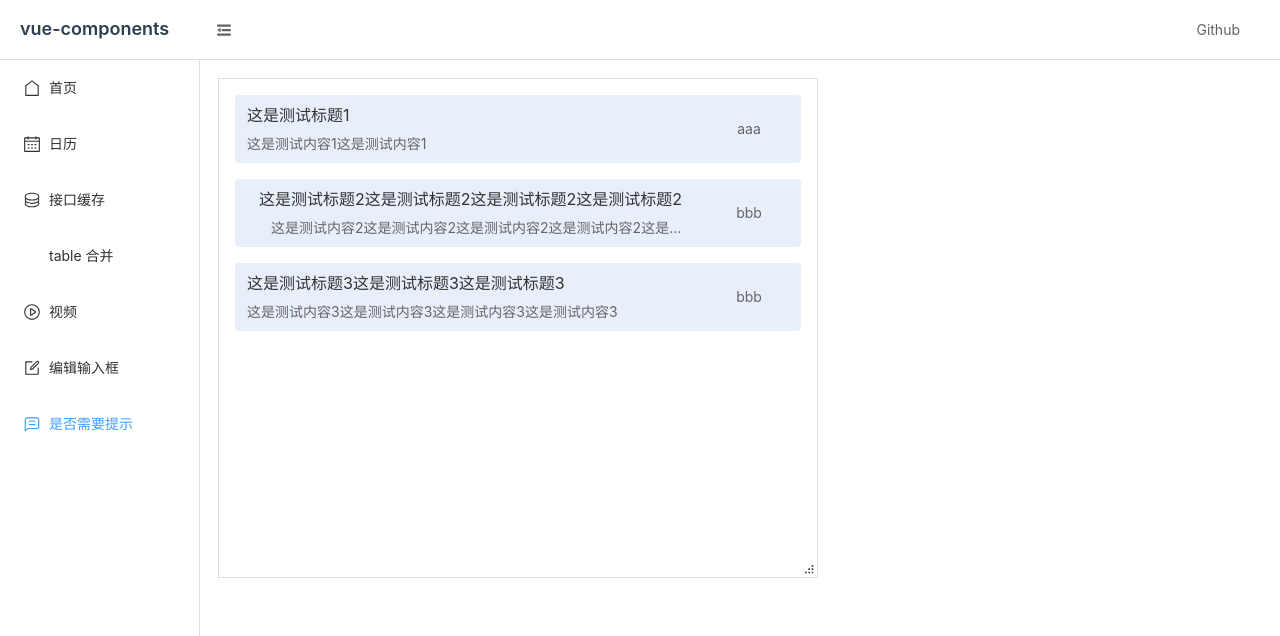
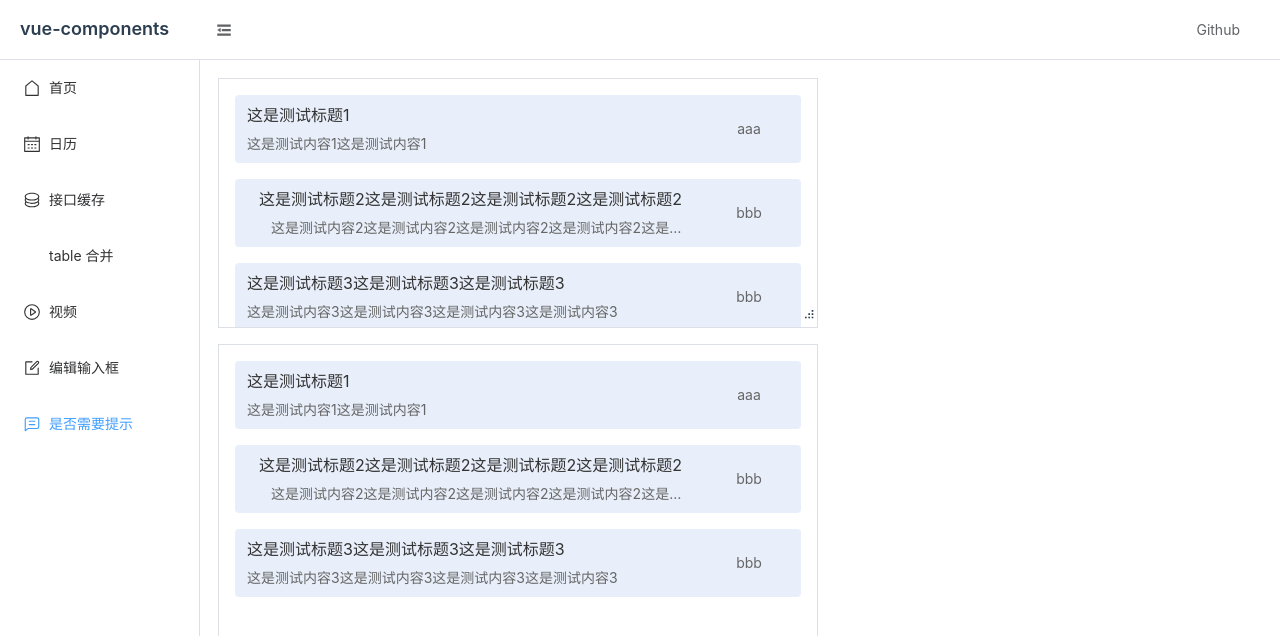
Before and after one commit to fxss5201/vue-components, a Vue app: page /#/tooltip in a window 1280 px wide. Shown: the top 636 px of the page. Built offline with nearby package versions, Linux system fonts and the light colour scheme.

Commit message:
feat: 调整 ResizeCard 组件

```diff
--- a/src/components/ResizeCard.vue
+++ b/src/components/ResizeCard.vue
@@ -6,14 +6,15 @@
       height: resizeCardHeight + 'px'
     }">
     <slot />
-    <div class="resize-card__resize" v-if="props.resize" ref="handleResizeEl">
+    <div class="resize-card__resize" v-if="props.resize" ref="handleResizeEl" :style="{ right: `${handleResizeElRight + 2}px` }">
       <svg t="1728634259531" class="icon" viewBox="0 0 1024 1024" version="1.1" xmlns="http://www.w3.org/2000/svg" p-id="18172" width="200" height="200"><path d="M938.666667 938.666667 853.333333 938.666667 853.333333 853.333333 938.666667 853.333333 938.666667 938.666667M938.666667 768 853.333333 768 853.333333 682.666667 938.666667 682.666667 938.666667 768M768 938.666667 682.666667 938.666667 682.666667 853.333333 768 853.333333 768 938.666667M768 768 682.666667 768 682.666667 682.666667 768 682.666667 768 768M597.333333 938.666667 512 938.666667 512 853.333333 597.333333 853.333333 597.333333 938.666667M938.666667 597.333333 853.333333 597.333333 853.333333 512 938.666667 512 938.666667 597.333333Z" p-id="18173"></path></svg>
     </div>
   </div>
 </template>
 
 <script lang="ts" setup>
-import { nextTick, watch, ref } from 'vue';
+import { nextTick, watch, ref } from 'vue'
+import { getScrollbarWidth } from '@/utils/getScrollbarWidth'
 
 const props = withDefaults(
   defineProps<{
@@ -24,6 +25,9 @@ const props = withDefaults(
     maxWidth?: number
     maxHeight?: number
     resize?: boolean
+    autoWatchScroll?: boolean
+    isScroll?: boolean
+    immediateEmit?: boolean
   }>(),
   {
     defaultWidth: 600,
@@ -32,7 +36,12 @@ const props = withDefaults(
     minHeight: 100,
     maxWidth: 1000,
     maxHeight: 800,
-    resize: true
+    resize: true,
+    // 是否自动监听滚动条的变化，默认自动监听调整右下角拖拽图表位置，设置为false时，需要手动设置isScroll属性
+    autoWatchScroll: true,
+    isScroll: false,
+    // 是否立即触发resize事件，默认为false会在拖动结束时触发resize事件，设置为true时，会在拖动过程中触发resize事件
+    immediateEmit: false
   }
 )
 const emit = defineEmits<{
@@ -103,6 +112,13 @@ function resizeFn (e: MouseEvent) {
       resizeCardWidth.value = width
       resizeCardHeight.value = height
 
+      if (props.immediateEmit) {
+        emit('reisze', {
+          width: resizeCardWidth.value,
+          height: resizeCardHeight.value
+        })
+      }
+
       startX = currentX
       startY = currentY
     }
@@ -123,18 +139,37 @@ function mouseupFn () {
   document.removeEventListener('mousemove', resizeMoveFn.value)
   document.removeEventListener('mouseup', mouseupFn)
 }
+
+const scrollbarWidth = getScrollbarWidth()
+const handleResizeElRight = ref(0)
+watch(
+  () => props.isScroll,
+  (newVal) => {
+    if (!props.autoWatchScroll) {
+      nextTick(() => {
+        if (newVal) {
+          handleResizeElRight.value = scrollbarWidth
+        } else {
+          handleResizeElRight.value = 0
+        }
+      })
+    }
+  },
+  {
+    immediate: true
+  }
+)
 </script>
 
 <style lang="scss" scoped>
 .resize-card {
   position: relative;
+  overflow: hidden auto;
   .resize-card__resize {
     position: absolute;
-    right: 2px;
     bottom: 2px;
     z-index: 1;
     width: 20px;
-    height: 20px;
     cursor: se-resize;
     .icon {
       width: 20px;
--- a/src/utils/elementEllipsis.ts
+++ b/src/utils/elementIsEllipsis.ts
@@ -7,7 +7,7 @@ import { getLayoutPadding } from "./getLayout"
  * @param {HTMLElement} element - 要检查的 HTMLElement。
  * @returns {boolean} 如果需要省略号则返回 true，否则返回 false。
  */
-export function elementEllipsis(element: HTMLElement) {
+export function elementIsEllipsis(element: HTMLElement): boolean {
   const range = document.createRange()
   range.setStart(element, 0)
   range.setEnd(element, element.childNodes.length)
--- /dev/null
+++ b/src/utils/elementIsScroll.ts
@@ -0,0 +1,32 @@
+/**
+ * 检查给定的 HTMLElement 是否具有水平或垂直滚动条
+ * @param {HTMLElement} element - 要检查的元素
+ * @returns {Object} - 一个包含两个布尔值的对象，分别表示元素是否具有水平和垂直滚动条
+ */
+export function elementIsScroll(element: HTMLElement) {
+  const { scrollWidth, clientWidth, scrollHeight, clientHeight } = element
+  return {
+    x: scrollWidth > clientWidth,
+    y: scrollHeight > clientHeight
+  }
+}
+
+/**
+ * 检查给定的 HTMLElement 是否具有水平滚动条
+ * @param {HTMLElement} element - 要检查的元素
+ * @returns {boolean} - 如果元素具有水平滚动条，则返回 true，否则返回 false
+ */
+export function elementIsScrollX(element: HTMLElement) {
+  const { scrollWidth, clientWidth } = element
+  return scrollWidth > clientWidth
+}
+
+/**
+ * 检查给定的 HTMLElement 是否具有垂直滚动条
+ * @param {HTMLElement} element - 要检查的元素
+ * @returns {boolean} - 如果元素具有垂直滚动条，则返回 true，否则返回 false
+ */
+export function elementIsScrollY(element: HTMLElement) {
+  const { scrollHeight, clientHeight } = element
+  return scrollHeight > clientHeight
+}
--- a/src/utils/getLayout.ts
+++ b/src/utils/getLayout.ts
@@ -20,27 +20,3 @@ export function getLayoutPadding (el: HTMLElement) {
     bottom: paddingBottom,
   }
 }
-
-/**
- * 获取浏览器滚动条的宽度
- * @returns {number} 滚动条的宽度（像素）
- */
-export function getScrollbarWidth () {
-  // 创建一个临时的div元素
-  const div = document.createElement('div')
-  // 设置div的样式，使其具有滚动条
-  div.style.overflowY = 'scroll'
-  div.style.width = '50px'
-  div.style.height = '50px'
-  // 设置div的位置，使其不可见
-  div.style.position = 'absolute'
-  div.style.top = '-9999px'
-  // 将div添加到文档中
-  document.body.appendChild(div)
-  // 获取div的滚动条宽度
-  const scrollbarWidth = div.offsetWidth - div.clientWidth
-  // 移除div
-  document.body.removeChild(div)
-  // 返回滚动条宽度
-  return scrollbarWidth
-}
--- /dev/null
+++ b/src/utils/getScrollbarWidth.ts
@@ -0,0 +1,23 @@
+/**
+ * 获取浏览器滚动条的宽度
+ * @returns {number} 滚动条的宽度（像素）
+ */
+export function getScrollbarWidth () {
+  // 创建一个临时的div元素
+  const div = document.createElement('div')
+  // 设置div的样式，使其具有滚动条
+  div.style.overflowY = 'scroll'
+  div.style.width = '50px'
+  div.style.height = '50px'
+  // 设置div的位置，使其不可见
+  div.style.position = 'absolute'
+  div.style.top = '-9999px'
+  // 将div添加到文档中
+  document.body.appendChild(div)
+  // 获取div的滚动条宽度
+  const scrollbarWidth = div.offsetWidth - div.clientWidth
+  // 移除div
+  document.body.removeChild(div)
+  // 返回滚动条宽度
+  return scrollbarWidth
+}
--- a/src/views/TooltipView.vue
+++ b/src/views/TooltipView.vue
@@ -1,6 +1,37 @@
 <template>
-  <ResizeCard class="resize-box" @reisze="handleResize">
+  <ResizeCard class="resize-box" :default-height="250">
     <div class="list-box">
+      <div class="list-item" v-for="item in list" :key="item.id">
+        <div class="item-left">
+          <el-tooltip
+            effect="dark"
+            :content="item.title"
+            placement="top-start"
+            :disabled="tooltipDisabled"
+          >
+            <div class="item-title" @mouseenter="mouseenterFn" @mouseleave="mouseleaveFn">
+              {{ item.title }}
+            </div>
+          </el-tooltip>
+          <el-tooltip
+            effect="dark"
+            :content="item.content"
+            placement="top-start"
+            :disabled="tooltipDisabled"
+          >
+            <div class="item-content" @mouseenter="mouseenterFn" @mouseleave="mouseleaveFn">
+              {{ item.content }}
+            </div>
+          </el-tooltip>
+        </div>
+        <div class="item-right">
+          <div class="item-tag">{{ item.tag }}</div>
+        </div>
+      </div>
+    </div>
+  </ResizeCard>
+  <ResizeCard class="resize-box" @reisze="handleResize" :autoWatchScroll="false" :is-scroll="resizeCardIsScroll" style="margin-top: 16px;">
+    <div class="list-box" ref="listBox" style="height: 100%;overflow-y: auto;">
       <div class="list-item" v-for="item in list" :key="item.id">
         <div class="item-left">
           <el-tooltip
@@ -34,9 +65,9 @@
 
 <script lang="ts" setup>
 import ResizeCard from '@/components/ResizeCard.vue'
-import { ref } from 'vue'
-import { elementEllipsis } from '@/utils/elementEllipsis'
-import { getScrollbarWidth } from '@/utils/getLayout'
+import { nextTick, onMounted, ref } from 'vue'
+import { elementIsEllipsis } from '@/utils/elementIsEllipsis'
+import { elementIsScrollY } from '@/utils/elementIsScroll'
 
 const list = ref([
   {
@@ -61,17 +92,24 @@ const list = ref([
 ])
 const tooltipDisabled = ref(true)
 function mouseenterFn (e: MouseEvent) {
-  console.log(getScrollbarWidth())
   const curDiv = e.target as HTMLElement
-  tooltipDisabled.value = !elementEllipsis(curDiv)
+  tooltipDisabled.value = !elementIsEllipsis(curDiv)
 }
 function mouseleaveFn() {
   tooltipDisabled.value = false
 }
 
+const resizeCardIsScroll = ref(false)
+const listBox = ref<HTMLDivElement>()
 function handleResize(value: { width: number; height: number }) {
   console.log(value)
+  resizeCardIsScroll.value = elementIsScrollY(listBox.value as HTMLDivElement)
 }
+onMounted(() => {
+  nextTick(() => {
+    resizeCardIsScroll.value = elementIsScrollY(listBox.value as HTMLDivElement)
+  })
+})
 </script>
 
 <style lang="scss" scoped>
@@ -80,8 +118,6 @@ function handleResize(value: { width: number; height: number }) {
 }
 .list-box {
   padding: 16px;
-  height: 100%;
-  overflow-y: auto;
   .list-item {
     background-color: #e8effa;
     padding: 8px 12px;
```
